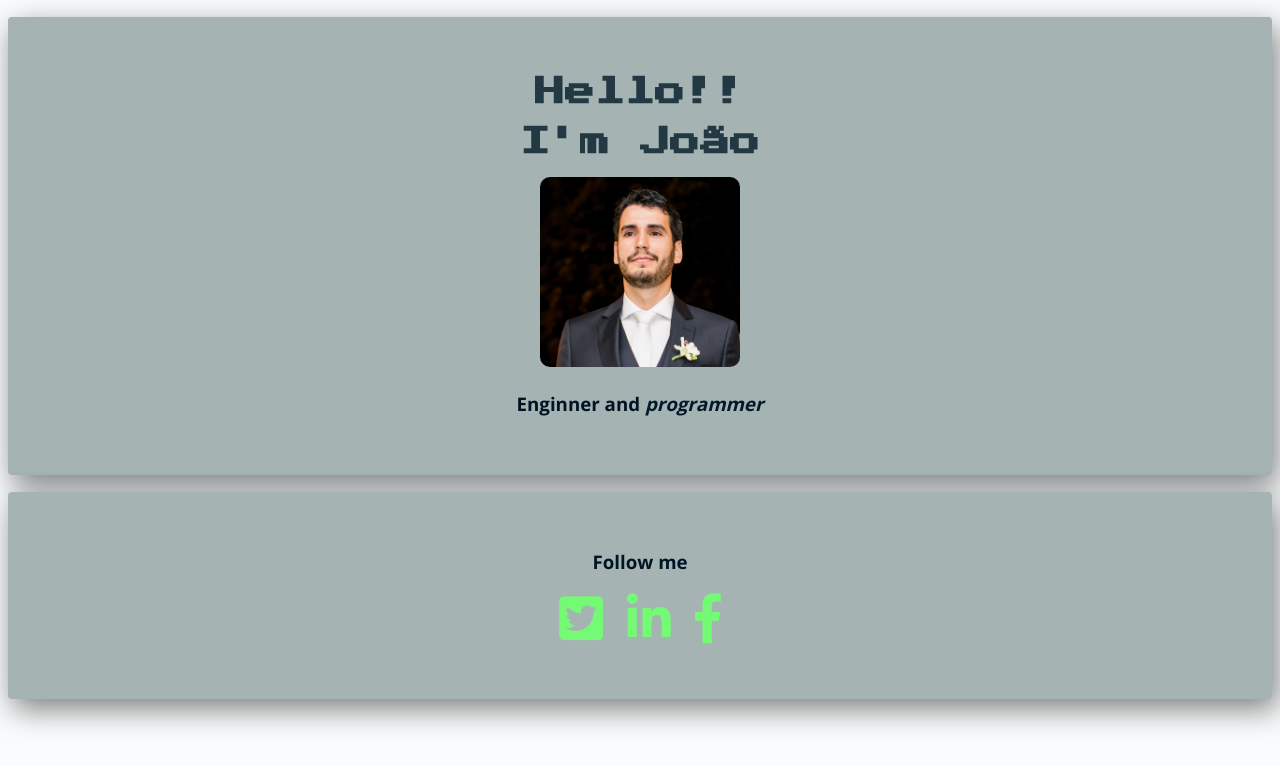
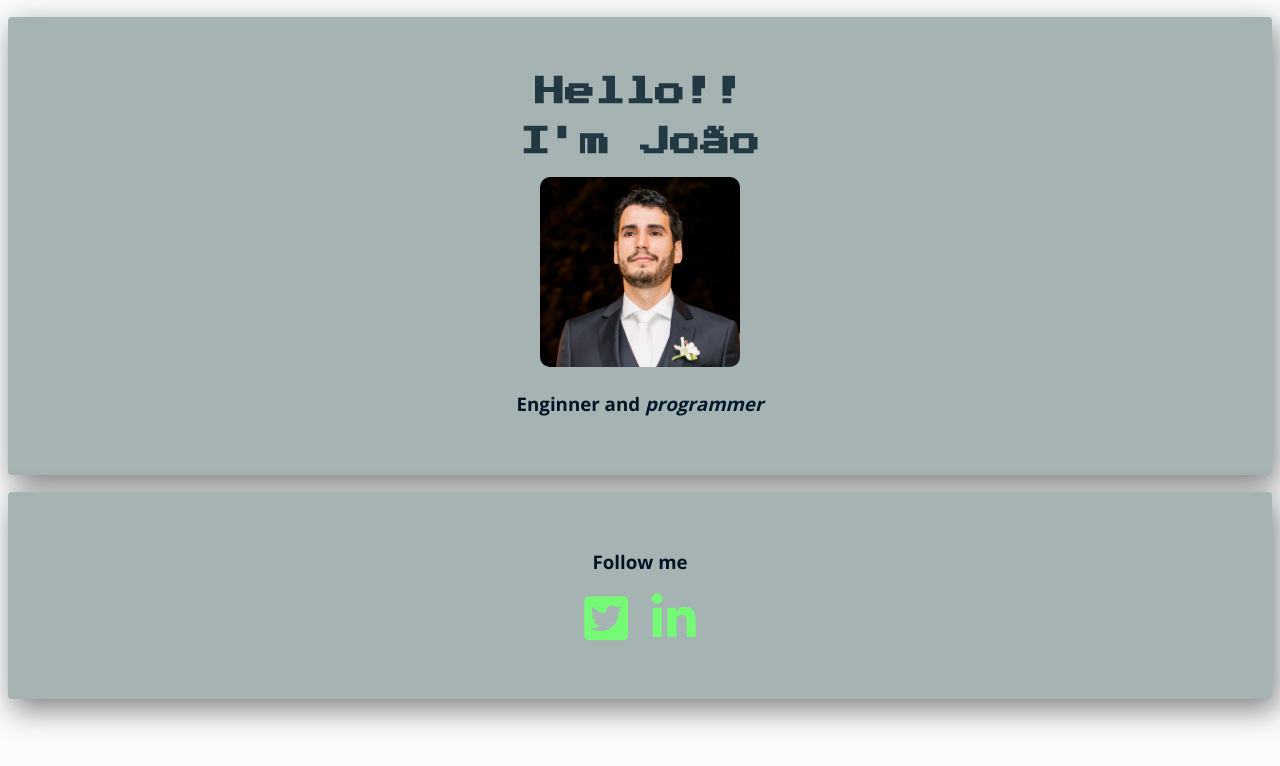
Before and after one commit to Joao-Helio/profile, a plain HTML site: page index.html in a window 1280 px wide. Drawn offline with nearby package versions, Linux system fonts and the light colour scheme.

Commit message:
make my profile prettier

```diff
--- a/index.html
+++ b/index.html
@@ -29,11 +29,6 @@
                         <i class="fab fa-linkedin-in"></i>
                     </a>
                 </li>
-                <li class="icon">
-                    <a href="https://www.facebook.com/joao.helio.566" target="_blank">
-                        <i class="fab fa-facebook-f"></i>
-                    </a>
-                </li>
             </ul>
         </div>
     </div>
--- a/style.css
+++ b/style.css
@@ -83,7 +83,7 @@ ul {
 @media (max-width: 960px) {
     /* For a screen < 960px, this CSS will be read */
     .container {
-      width: 700px;
+      width: 500px;
     }
 }
 @media (max-width: 720px) {
```
